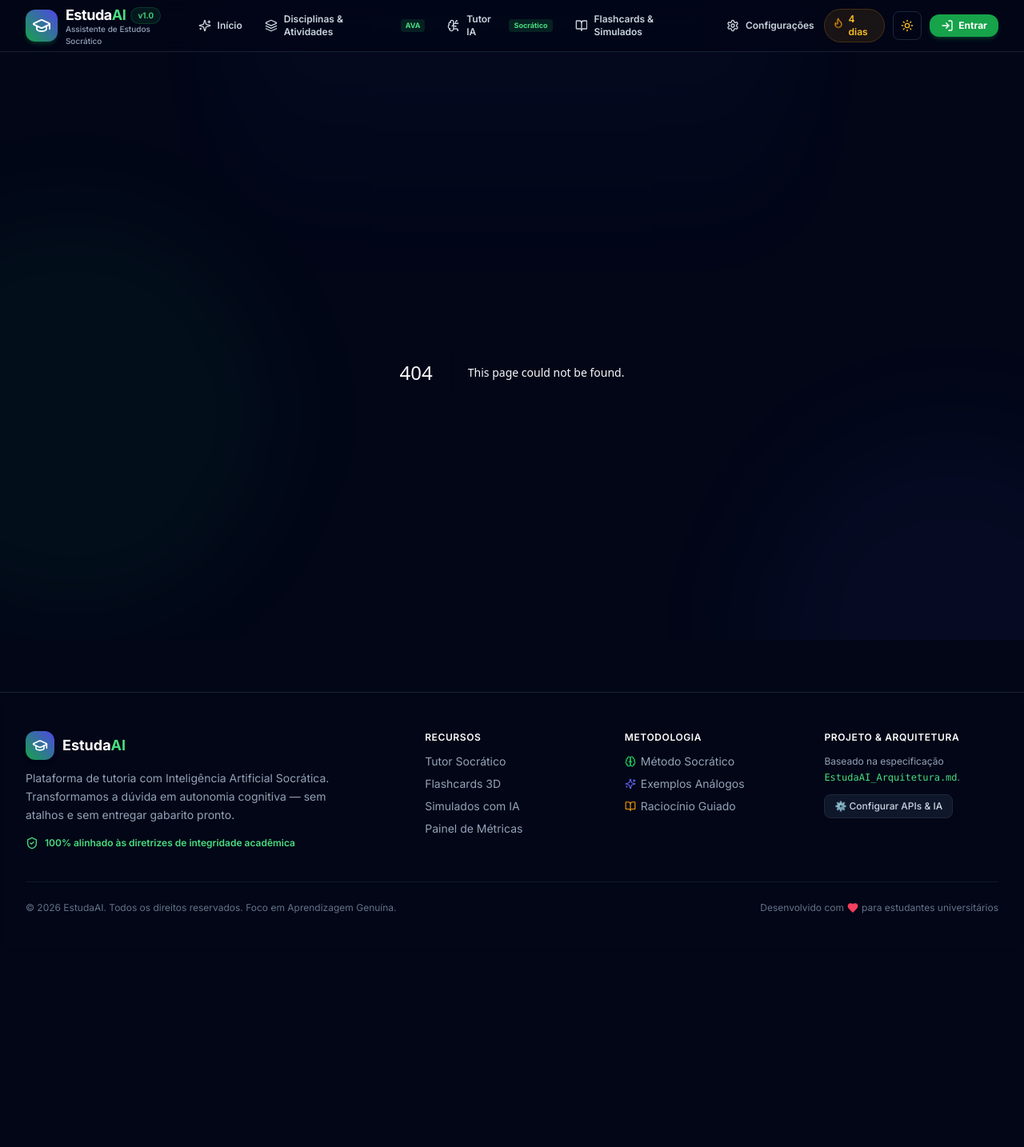
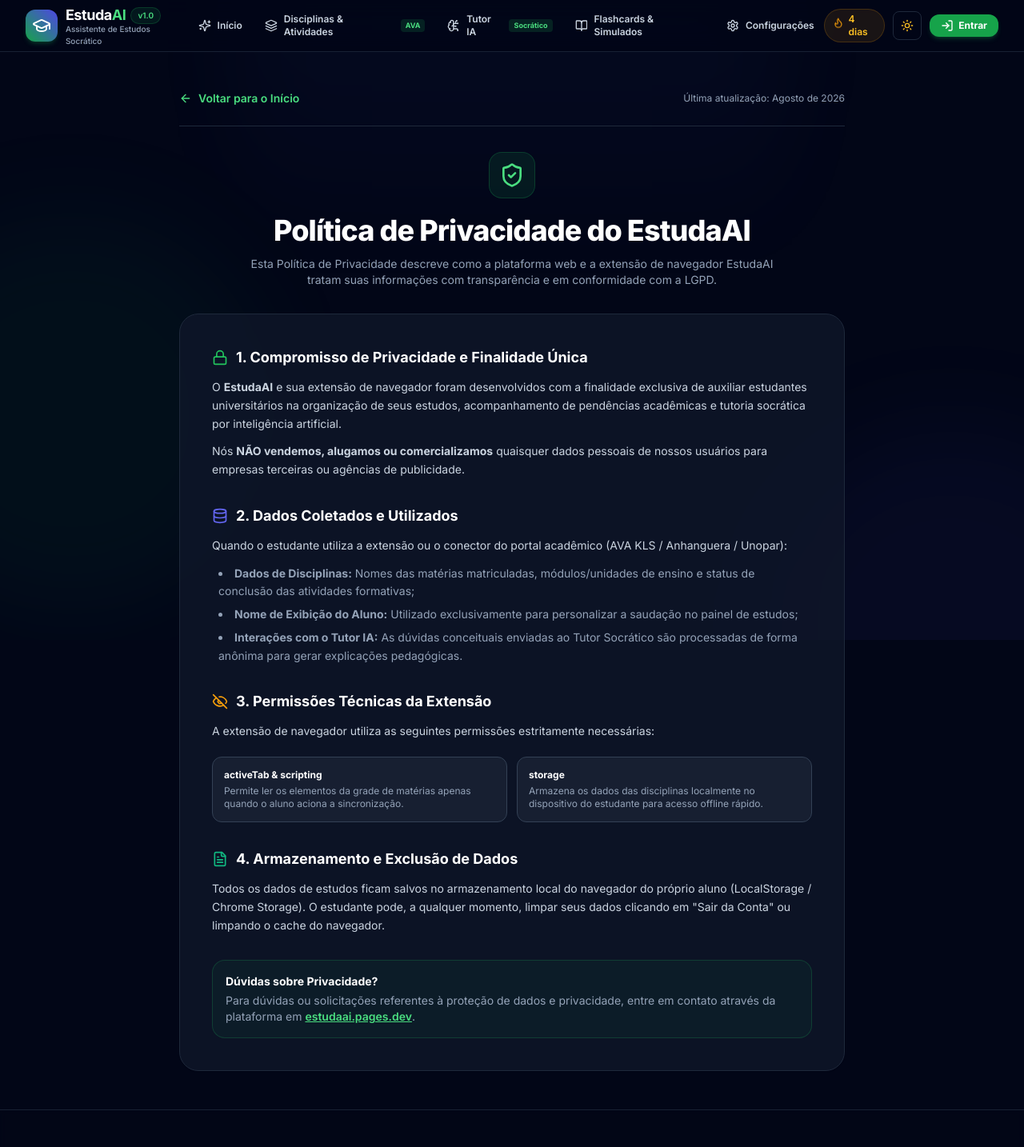
Before and after one commit to nsnexus/EstudaAI, a Next.js app: page /privacidade in a window 1280 px wide. Before the commit this address had no page. Shown: the top 1434 px of the page at 80% size. Before the commit the page ends 1191 px from the top, so only its background shows below. Built offline with nearby package versions, Linux system fonts and the light colour scheme.

Commit message:
feat: add Privacy Policy page at /privacidade for Chrome Web Store compliance

```diff
--- /dev/null
+++ b/src/app/privacidade/page.tsx
@@ -0,0 +1,113 @@
+import React from 'react';
+import Link from 'next/link';
+import { GraduationCap, ShieldCheck, ArrowLeft, Lock, Database, EyeOff, FileText } from 'lucide-react';
+
+export const metadata = {
+  title: 'Política de Privacidade | EstudaAI',
+  description: 'Política de privacidade e proteção de dados da plataforma e extensão EstudaAI.',
+};
+
+export default function PrivacidadePage() {
+  return (
+    <div className="min-h-screen py-12 px-4 sm:px-6 lg:px-8 max-w-4xl mx-auto space-y-8">
+      {/* Header */}
+      <div className="flex items-center justify-between border-b border-surface-200 dark:border-surface-800 pb-6">
+        <Link
+          href="/"
+          className="inline-flex items-center gap-2 text-xs sm:text-sm font-semibold text-brand-600 dark:text-brand-400 hover:underline"
+        >
+          <ArrowLeft className="h-4 w-4" />
+          <span>Voltar para o Início</span>
+        </Link>
+        <span className="text-xs text-surface-400">Última atualização: Agosto de 2026</span>
+      </div>
+
+      <div className="text-center space-y-3">
+        <div className="inline-flex items-center justify-center p-3 rounded-2xl bg-brand-500/10 text-brand-600 dark:text-brand-400 border border-brand-500/20 mb-2">
+          <ShieldCheck className="h-8 w-8" />
+        </div>
+        <h1 className="text-3xl sm:text-4xl font-extrabold text-surface-900 dark:text-white tracking-tight">
+          Política de Privacidade do EstudaAI
+        </h1>
+        <p className="text-sm text-surface-600 dark:text-surface-400 max-w-2xl mx-auto">
+          Esta Política de Privacidade descreve como a plataforma web e a extensão de navegador EstudaAI tratam suas informações com transparência e em conformidade com a LGPD.
+        </p>
+      </div>
+
+      {/* Main Content */}
+      <div className="rounded-3xl border border-surface-200 dark:border-surface-800 bg-white/80 dark:bg-surface-900/80 p-6 sm:p-10 shadow-sm space-y-8 text-surface-700 dark:text-surface-300 text-sm leading-relaxed">
+
+        {/* 1. Compromisso Principal */}
+        <section className="space-y-3">
+          <div className="flex items-center gap-2.5 text-surface-900 dark:text-white font-bold text-lg">
+            <Lock className="h-5 w-5 text-brand-500" />
+            <h2>1. Compromisso de Privacidade e Finalidade Única</h2>
+          </div>
+          <p>
+            O <strong>EstudaAI</strong> e sua extensão de navegador foram desenvolvidos com a finalidade exclusiva de auxiliar estudantes universitários na organização de seus estudos, acompanhamento de pendências acadêmicas e tutoria socrática por inteligência artificial.
+          </p>
+          <p>
+            Nós <strong>NÃO vendemos, alugamos ou comercializamos</strong> quaisquer dados pessoais de nossos usuários para empresas terceiras ou agências de publicidade.
+          </p>
+        </section>
+
+        {/* 2. Coleta de Dados pela Extensão */}
+        <section className="space-y-3">
+          <div className="flex items-center gap-2.5 text-surface-900 dark:text-white font-bold text-lg">
+            <Database className="h-5 w-5 text-primary-500" />
+            <h2>2. Dados Coletados e Utilizados</h2>
+          </div>
+          <p>
+            Quando o estudante utiliza a extensão ou o conector do portal acadêmico (AVA KLS / Anhanguera / Unopar):
+          </p>
+          <ul className="list-disc list-inside space-y-1.5 pl-2 text-surface-600 dark:text-surface-400">
+            <li><strong>Dados de Disciplinas:</strong> Nomes das matérias matriculadas, módulos/unidades de ensino e status de conclusão das atividades formativas;</li>
+            <li><strong>Nome de Exibição do Aluno:</strong> Utilizado exclusivamente para personalizar a saudação no painel de estudos;</li>
+            <li><strong>Interações com o Tutor IA:</strong> As dúvidas conceituais enviadas ao Tutor Socrático são processadas de forma anônima para gerar explicações pedagógicas.</li>
+          </ul>
+        </section>
+
+        {/* 3. Permissões da Extensão do Chrome */}
+        <section className="space-y-3">
+          <div className="flex items-center gap-2.5 text-surface-900 dark:text-white font-bold text-lg">
+            <EyeOff className="h-5 w-5 text-amber-500" />
+            <h2>3. Permissões Técnicas da Extensão</h2>
+          </div>
+          <p>
+            A extensão de navegador utiliza as seguintes permissões estritamente necessárias:
+          </p>
+          <div className="grid grid-cols-1 sm:grid-cols-2 gap-3 pt-2">
+            <div className="p-3.5 rounded-xl bg-surface-100 dark:bg-surface-800/60 border border-surface-200 dark:border-surface-700">
+              <span className="font-bold text-surface-900 dark:text-white text-xs block mb-1">activeTab & scripting</span>
+              <p className="text-xs text-surface-500 dark:text-surface-400">Permite ler os elementos da grade de matérias apenas quando o aluno aciona a sincronização.</p>
+            </div>
+            <div className="p-3.5 rounded-xl bg-surface-100 dark:bg-surface-800/60 border border-surface-200 dark:border-surface-700">
+              <span className="font-bold text-surface-900 dark:text-white text-xs block mb-1">storage</span>
+              <p className="text-xs text-surface-500 dark:text-surface-400">Armazena os dados das disciplinas localmente no dispositivo do estudante para acesso offline rápido.</p>
+            </div>
+          </div>
+        </section>
+
+        {/* 4. Segurança e Armazenamento */}
+        <section className="space-y-3">
+          <div className="flex items-center gap-2.5 text-surface-900 dark:text-white font-bold text-lg">
+            <FileText className="h-5 w-5 text-emerald-500" />
+            <h2>4. Armazenamento e Exclusão de Dados</h2>
+          </div>
+          <p>
+            Todos os dados de estudos ficam salvos no armazenamento local do navegador do próprio aluno (LocalStorage / Chrome Storage). O estudante pode, a qualquer momento, limpar seus dados clicando em &quot;Sair da Conta&quot; ou limpando o cache do navegador.
+          </p>
+        </section>
+
+        {/* 5. Contato */}
+        <section className="p-4 rounded-2xl bg-brand-500/5 border border-brand-500/20 text-xs sm:text-sm">
+          <p className="font-bold text-surface-900 dark:text-white mb-1">Dúvidas sobre Privacidade?</p>
+          <p className="text-surface-600 dark:text-surface-400">
+            Para dúvidas ou solicitações referentes à proteção de dados e privacidade, entre em contato através da plataforma em <a href="https://estudaai.pages.dev" className="text-brand-600 dark:text-brand-400 font-semibold underline">estudaai.pages.dev</a>.
+          </p>
+        </section>
+
+      </div>
+    </div>
+  );
+}
```
Also changed, not shown: extension/icon128.png.
